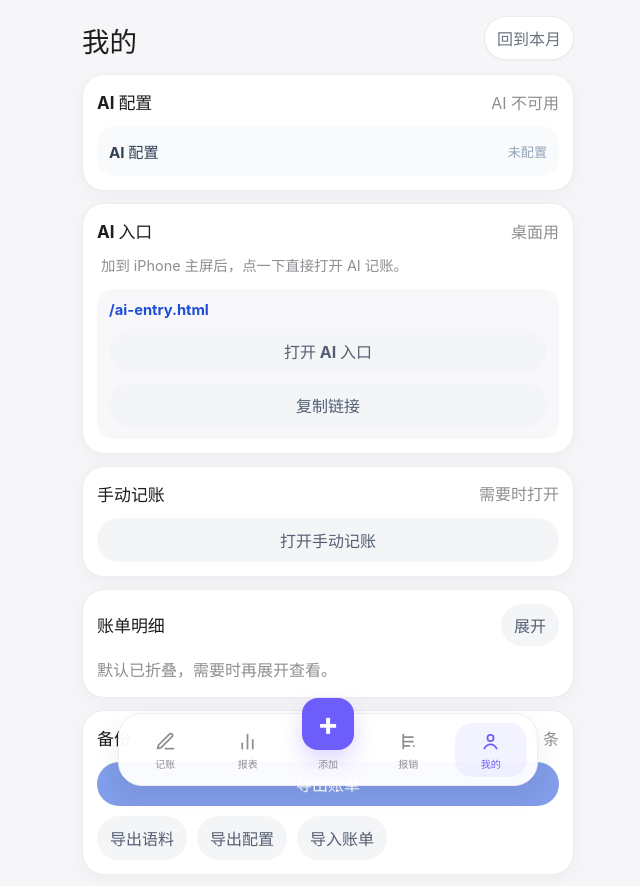
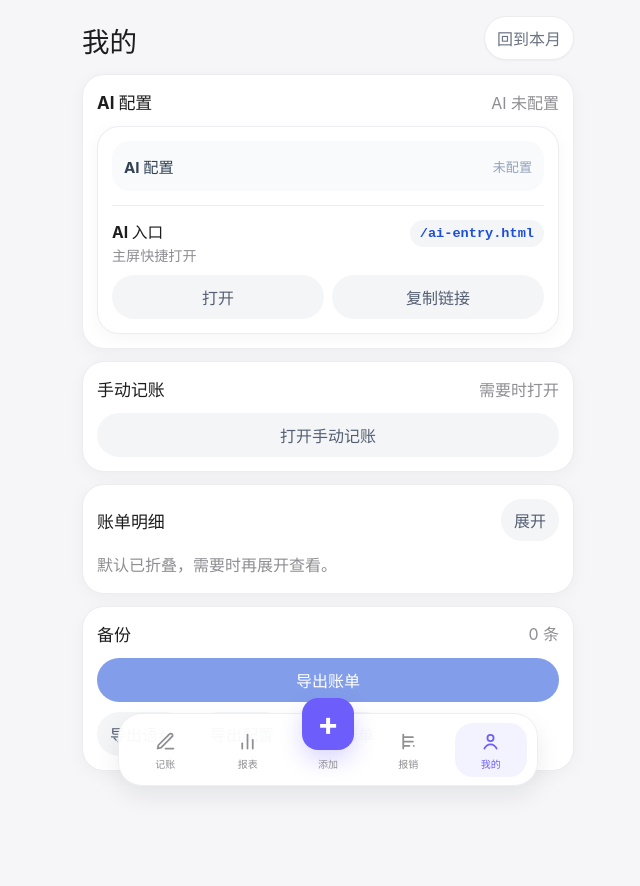
Before and after one commit to dataer1900/accountbook, a React (Vite) app: page / in a window 1280 px wide. Both pictures are taken after a click on the button "我的". Shown: the top 886 px of the page, without its empty margins (312-952 px from the left). Built offline with nearby package versions, Linux system fonts and the light colour scheme.

Commit message:
Refine AI config and entry UI

```diff
--- a/src/App.tsx
+++ b/src/App.tsx
@@ -434,31 +434,37 @@ export default function App() {
         </section>
       ) : (
         <section className="app-section stack" aria-label="我的页面">
+          <section className="panel">
+            <div className="panel-heading">
+              <h2>AI 配置</h2>
+              <span>{aiConfigured ? 'AI 已配置' : 'AI 未配置'}</span>
+            </div>
             <AiRecordInput
               categories={categoryConfig}
               showInput={false}
-            title="AI 配置"
+              showPanelHeading={false}
               onConfigStatusChange={setAiConfigured}
-          />
-          <section className="panel">
-            <div className="panel-heading">
-              <h2>AI 入口</h2>
-              <span>桌面用</span>
+              footer={
+                <div className="ai-entry-compact">
+                  <div className="ai-entry-compact-header">
+                    <div>
+                      <strong>AI 入口</strong>
+                      <p>主屏快捷打开</p>
                     </div>
-            <p className="composer-note">加到 iPhone 主屏后，点一下直接打开 AI 记账。</p>
-            <div className="quick-entry-box">
-              <strong>{aiEntryPath}</strong>
+                    <code>{aiEntryPath}</code>
+                  </div>
+                  <div className="ai-entry-actions">
                     <button
-                className="secondary-button manual-entry-trigger"
+                      className="secondary-button"
                       type="button"
                       onClick={() => {
                         window.location.href = `${window.location.origin}${aiEntryPath}`
                       }}
                     >
-                打开 AI 入口
+                      打开
                     </button>
                     <button
-                className="secondary-button manual-entry-trigger"
+                      className="secondary-button"
                       type="button"
                       onClick={async () => {
                         try {
@@ -477,6 +483,9 @@ export default function App() {
                     </button>
                   </div>
                   {quickEntryMessage ? <p className="form-success">{quickEntryMessage}</p> : null}
+                </div>
+              }
+            />
           </section>
           <section className="panel">
             <div className="panel-heading">
--- a/src/components/AiRecordInput.tsx
+++ b/src/components/AiRecordInput.tsx
@@ -1,4 +1,4 @@
-import { useEffect, useRef, useState } from 'react'
+import { useEffect, useRef, useState, type ReactNode } from 'react'
 import { getAiConfigStatus, parseNaturalLanguageRecord, saveAiConfig } from '../aiClient'
 import { formatCurrency } from '../reporting'
 import type { AiConfigStatus, CategoryConfig, TransactionInput } from '../types'
@@ -10,8 +10,11 @@ type AiRecordInputProps = {
   showConfig?: boolean
   showInput?: boolean
   title?: string
+  showPanelHeading?: boolean
   compact?: boolean
+  autoOpenConfigWhenUnconfigured?: boolean
   onConfigStatusChange?: (configured: boolean) => void
+  footer?: ReactNode
 }
 
 export function AiRecordInput({
@@ -20,9 +23,12 @@ export function AiRecordInput({
   onSubmit,
   showConfig = true,
   showInput = true,
-  title = '智能记一笔',
+  title = 'AI记一笔',
+  showPanelHeading = true,
   compact = false,
+  autoOpenConfigWhenUnconfigured = false,
   onConfigStatusChange,
+  footer,
 }: AiRecordInputProps) {
   const [text, setText] = useState('')
   const [configured, setConfigured] = useState<boolean | null>(null)
@@ -44,14 +50,20 @@ export function AiRecordInput({
     const status = await getAiConfigStatus()
     setConfigStatus(status)
     setConfigured(status.configured)
-    onConfigStatusChange?.(status.configured)
     setBaseUrl(status.baseUrl || '')
     setModel(status.model || '')
     setTimeoutMs(String(status.timeoutMs || 20000))
+    if (autoOpenConfigWhenUnconfigured && !status.configured) {
+      setConfigOpen(true)
+    }
+    onConfigStatusChange?.(status.configured)
   }
 
   useEffect(() => {
-    refreshConfigStatus().catch(() => setConfigured(false))
+    refreshConfigStatus().catch(() => {
+      setConfigured(false)
+      onConfigStatusChange?.(false)
+    })
   }, [])
 
   useEffect(() => {
@@ -65,13 +77,14 @@ export function AiRecordInput({
     setConfigError('')
 
     const nextTimeoutMs = Number(timeoutMs)
+
     if (!baseUrl.trim() || !model.trim()) {
       setConfigError('请填写 Base URL 和模型名称。')
       return
     }
 
     if (!apiKey.trim() && !configStatus?.apiKeyConfigured) {
-      setConfigError('请填写 API key。')
+      setConfigError('请填写 API Key。')
       return
     }
 
@@ -93,14 +106,14 @@ export function AiRecordInput({
       setApiKey('')
       setConfigStatus(result)
       setConfigured(result.configured)
-      onConfigStatusChange?.(result.configured)
       setBaseUrl(result.baseUrl || '')
       setModel(result.model || '')
       setTimeoutMs(String(result.timeoutMs || 20000))
       setConfigMessage('AI 配置已保存。')
+      onConfigStatusChange?.(result.configured)
     } catch {
+      setConfigError('无法保存 AI 配置。')
       onConfigStatusChange?.(false)
-      setConfigError('无法保存 AI 配置。')
     } finally {
       setSavingConfig(false)
     }
@@ -124,7 +137,8 @@ export function AiRecordInput({
     }
 
     if (!configured) {
-      setError('当前未连接 AI 服务，请使用手动记账。')
+      setError('当前还没有配置 AI，请先保存 AI 配置。')
+      if (showConfig) setConfigOpen(true)
       return
     }
 
@@ -133,12 +147,15 @@ export function AiRecordInput({
       const result = await parseNaturalLanguageRecord(trimmed, categories)
       if (!result.ok) {
         setError(getFriendlyError(result.code, result.message))
+        if (result.code === 'AI_NOT_CONFIGURED' && showConfig) {
+          setConfigOpen(true)
+        }
         return
       }
 
       const records = result.records.length ? result.records : result.record ? [result.record] : []
       if (!records.length) {
-        setError('没有识别出有效账目，请换一种说法或使用手动记账。')
+        setError('没有识别出有效账目，请换一种说法。')
         return
       }
 
@@ -147,12 +164,12 @@ export function AiRecordInput({
       setConfigured(true)
       setMessage(
         `已添加 ${records.length} 条记录：${records
-          .map((record) => `${record.category} ${formatCurrency(record.amount)}${record.reimbursable ? ' · 可报销' : ''}`)
+          .map((record) => `${record.category} ${formatCurrency(record.amount)}${record.reimbursable ? ' / 可报销' : ''}`)
           .join('；')}`,
       )
     } catch {
       setConfigured(false)
-      setError('AI 服务不可用，请使用手动记账。')
+      setError('AI 服务暂时不可用，请稍后再试。')
     } finally {
       setLoading(false)
     }
@@ -160,10 +177,10 @@ export function AiRecordInput({
 
   return (
     <section className="panel ai-input-panel">
-      {!compact ? (
+      {!compact && showPanelHeading ? (
         <div className="panel-heading">
           <h2>{title}</h2>
-          <span>{configured ? 'AI 已连接' : 'AI 不可用'}</span>
+          <span>{configured ? 'AI 已连接' : 'AI 未配置'}</span>
         </div>
       ) : null}
 
@@ -171,37 +188,57 @@ export function AiRecordInput({
         <div className="ai-config-wrapper">
           <button className="ai-config-toggle" type="button" onClick={() => setConfigOpen((prev) => !prev)}>
             <span>AI 配置</span>
-            <span className="ai-config-toggle-state">{configStatus?.apiKeyConfigured ? '已连接' : '未配置'}</span>
+            <span className="ai-config-toggle-state">{configStatus?.apiKeyConfigured ? '已保存' : '未配置'}</span>
           </button>
 
           {configOpen ? (
             <form className="record-form ai-config-form" onSubmit={handleSaveConfig}>
               <label>
                 Base URL
-                <input placeholder="https://api.deepseek.com" value={baseUrl} onChange={(event) => setBaseUrl(event.target.value)} />
+                <input
+                  placeholder="https://api.deepseek.com"
+                  value={baseUrl}
+                  onChange={(event) => setBaseUrl(event.target.value)}
+                />
               </label>
+
               <label>
                 模型
-                <input placeholder="deepseek-chat" value={model} onChange={(event) => setModel(event.target.value)} />
+                <input
+                  placeholder="deepseek-chat"
+                  value={model}
+                  onChange={(event) => setModel(event.target.value)}
+                />
               </label>
+
               <label>
-                API key
+                API Key
                 <input
                   autoComplete="off"
-                  placeholder={configStatus?.apiKeyConfigured ? '留空则继续使用已保存的 key' : '输入你的 API key'}
+                  placeholder={configStatus?.apiKeyConfigured ? '留空则继续使用已保存的 Key' : '输入你的 API Key'}
                   type="password"
                   value={apiKey}
                   onChange={(event) => setApiKey(event.target.value)}
                 />
               </label>
+
               <label>
                 超时时间（毫秒）
-                <input inputMode="numeric" min="3000" max="120000" step="1000" type="number" value={timeoutMs} onChange={(event) => setTimeoutMs(event.target.value)} />
+                <input
+                  inputMode="numeric"
+                  min="3000"
+                  max="120000"
+                  step="1000"
+                  type="number"
+                  value={timeoutMs}
+                  onChange={(event) => setTimeoutMs(event.target.value)}
+                />
               </label>
+
               <button className="secondary-button" disabled={savingConfig} type="submit">
                 {savingConfig ? '保存中...' : '保存 AI 配置'}
               </button>
-              <p className="empty-text">静态部署到 Cloudflare 后，这部分只有在你额外接入 AI 后端时才会生效。</p>
+
               {configMessage ? <p className="form-success">{configMessage}</p> : null}
               {configError ? <p className="form-error">{configError}</p> : null}
             </form>
@@ -212,11 +249,11 @@ export function AiRecordInput({
       {showInput ? (
         <form className="record-form" onSubmit={handleSubmit}>
           <label className={compact ? 'compact-input-label' : undefined}>
-            {compact ? null : '说一句账单'}
+            {compact ? null : '说一句账单内容'}
             <textarea
               ref={textareaRef}
               maxLength={200}
-              placeholder="例如：昨天出差打车花了 38，可报销；今天工资到账 12000；午饭花了 28"
+              placeholder="例如：昨天出差打车花了28，可报销；今天工资到账2000；午饭花了18"
               rows={compact ? 4 : 3}
               value={text}
               onChange={(event) => setText(event.target.value)}
@@ -224,24 +261,24 @@ export function AiRecordInput({
           </label>
 
           <button className="primary-button" disabled={loading || !configured} type="submit">
-            {loading ? '识别中...' : '智能记一笔'}
+            {loading ? '识别中...' : 'AI记一笔'}
           </button>
 
           {message ? <p className="form-success">{message}</p> : null}
           {error ? <p className="form-error">{error}</p> : null}
-          {configured === false ? <p className="empty-text">当前部署默认不带 AI 后端，你仍可完整使用手动记账、统计、报销和离线功能。</p> : null}
         </form>
       ) : null}
+      {footer ? <div className="ai-panel-footer">{footer}</div> : null}
     </section>
   )
 }
 
 function getFriendlyError(code: string, message?: string) {
-  if (code === 'AI_NOT_CONFIGURED') return 'AI 服务尚未配置，请先使用手动记账。'
-  if (code === 'AI_UNAVAILABLE') return '当前部署为静态版本，AI 解析不可用，请使用手动记账。'
+  if (code === 'AI_NOT_CONFIGURED') return 'AI 还没有配置，请先保存 AI 配置。'
+  if (code === 'AI_UNAVAILABLE' || code === 'AI_UPSTREAM_ERROR') return '当前 AI 服务不可用，请稍后再试。'
   if (code === 'INVALID_INPUT') return '输入内容不符合要求，请换一句更短的描述。'
-  if (code === 'PARSE_FAILED' || code === 'VALIDATION_FAILED') return '没有识别出有效账目，请换一种说法或使用手动记账。'
+  if (code === 'PARSE_FAILED' || code === 'VALIDATION_FAILED') return '没有识别出有效账目，请换一种说法。'
   if (code === 'AI_TIMEOUT') return 'AI 响应超时，请稍后再试。'
   if (message) return message
-  return 'AI 识别暂时不可用，请稍后再试或使用手动记账。'
+  return 'AI 识别暂时不可用，请稍后再试。'
 }
--- a/src/styles.css
+++ b/src/styles.css
@@ -543,6 +543,51 @@ button:disabled {
   font-size: 0.9rem;
   font-weight: 700;
   text-align: right;
+}
+
+.ai-panel-footer {
+  margin-top: 14px;
+  padding-top: 14px;
+  border-top: 1px solid #ececf1;
+}
+
+.ai-entry-compact {
+  display: grid;
+  gap: 10px;
+}
+
+.ai-entry-compact-header {
+  display: flex;
+  align-items: start;
+  justify-content: space-between;
+  gap: 12px;
+}
+
+.ai-entry-compact-header strong {
+  display: block;
+  margin-bottom: 2px;
+  font-size: 0.98rem;
+}
+
+.ai-entry-compact-header p {
+  margin: 0;
+  color: #8e8e93;
+  font-size: 0.88rem;
+}
+
+.ai-entry-compact-header code {
+  border-radius: 999px;
+  background: #f4f5f7;
+  color: #1d4ed8;
+  padding: 6px 10px;
+  font-size: 0.85rem;
+  font-weight: 700;
+}
+
+.ai-entry-actions {
+  display: grid;
+  grid-template-columns: 1fr 1fr;
+  gap: 8px;
 }
 
 .backup-panel {
```
Also changed, not shown: src/ai-entry.tsx (+21 -6 lines). Lines whose indentation alone changed are shown as unchanged.
